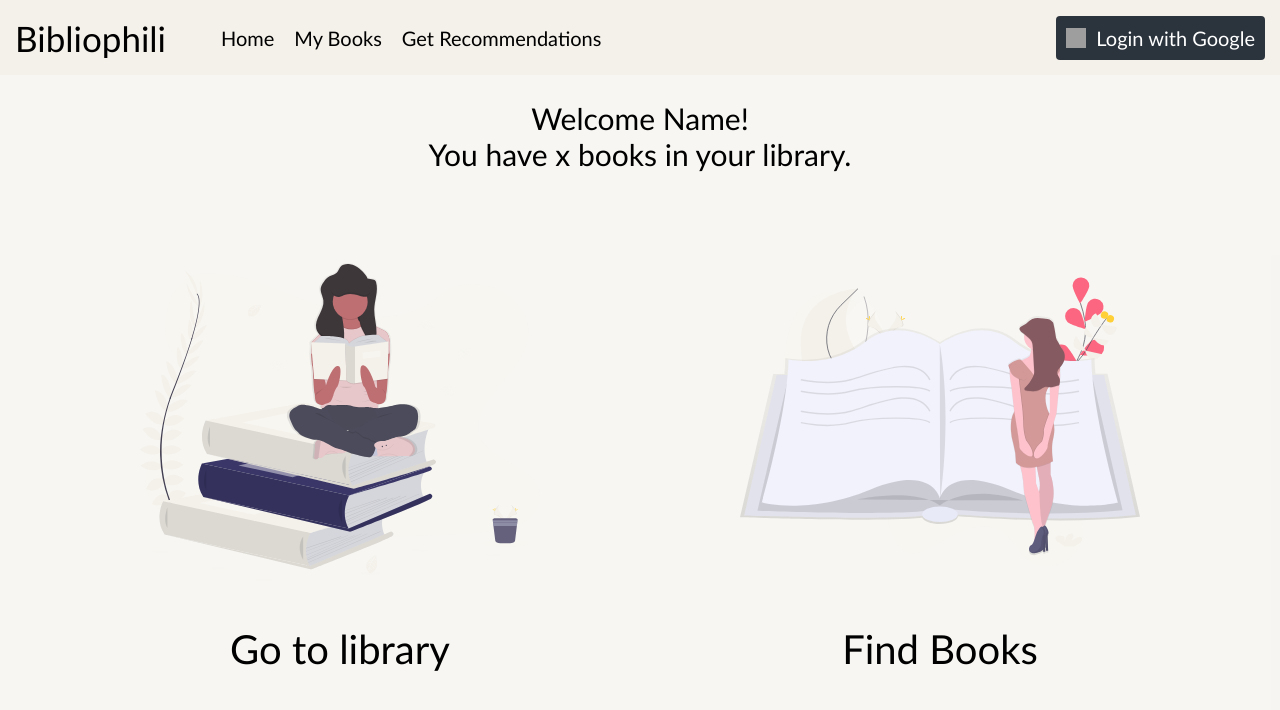
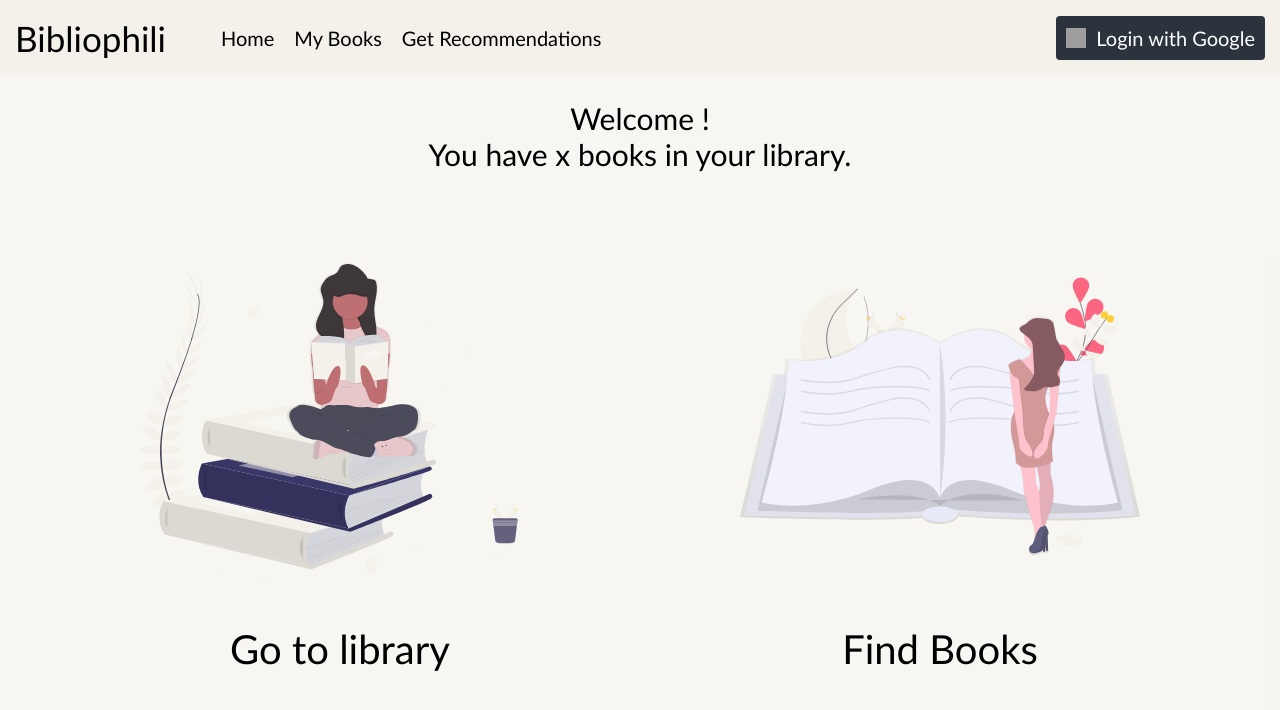
Before and after one commit to mucyildiz/Bookworm, a React (Create React App) app in the folder client/: page / in a window 1280 px wide. Shown: the top 710 px of the page. Built offline with nearby package versions, Linux system fonts and the light colour scheme; no server answers; grey boxes are pictures that could not be loaded.

Commit message:
make api call before component mounts to get user first name and db id

```diff
--- a/client/src/components/Home.js
+++ b/client/src/components/Home.js
@@ -1,11 +1,27 @@
 import './Home.css';
 import { Link } from 'react-router-dom';
+import { useState, useEffect } from 'react';
+import axios from 'axios';
 
 function Home() {
+  const [user, setUser] = useState({});
+
+  useEffect(() => {
+    const fetchData = async () => {
+      const response = await axios.get('/api/getuser');
+      const userInfo = await response.data;
+      setUser({
+        firstName: userInfo.firstName,
+        id: userInfo._id
+      });
+    };
+    fetchData();
+  }, [])
+
   return (
     <div id='home-container'>
       <div id='greeting'>
-        <div>Welcome Name!</div>
+        <div>Welcome {user.firstName}!</div>
         <div>You have x books in your library.</div>
       </div>
       <div id='options'>
```
